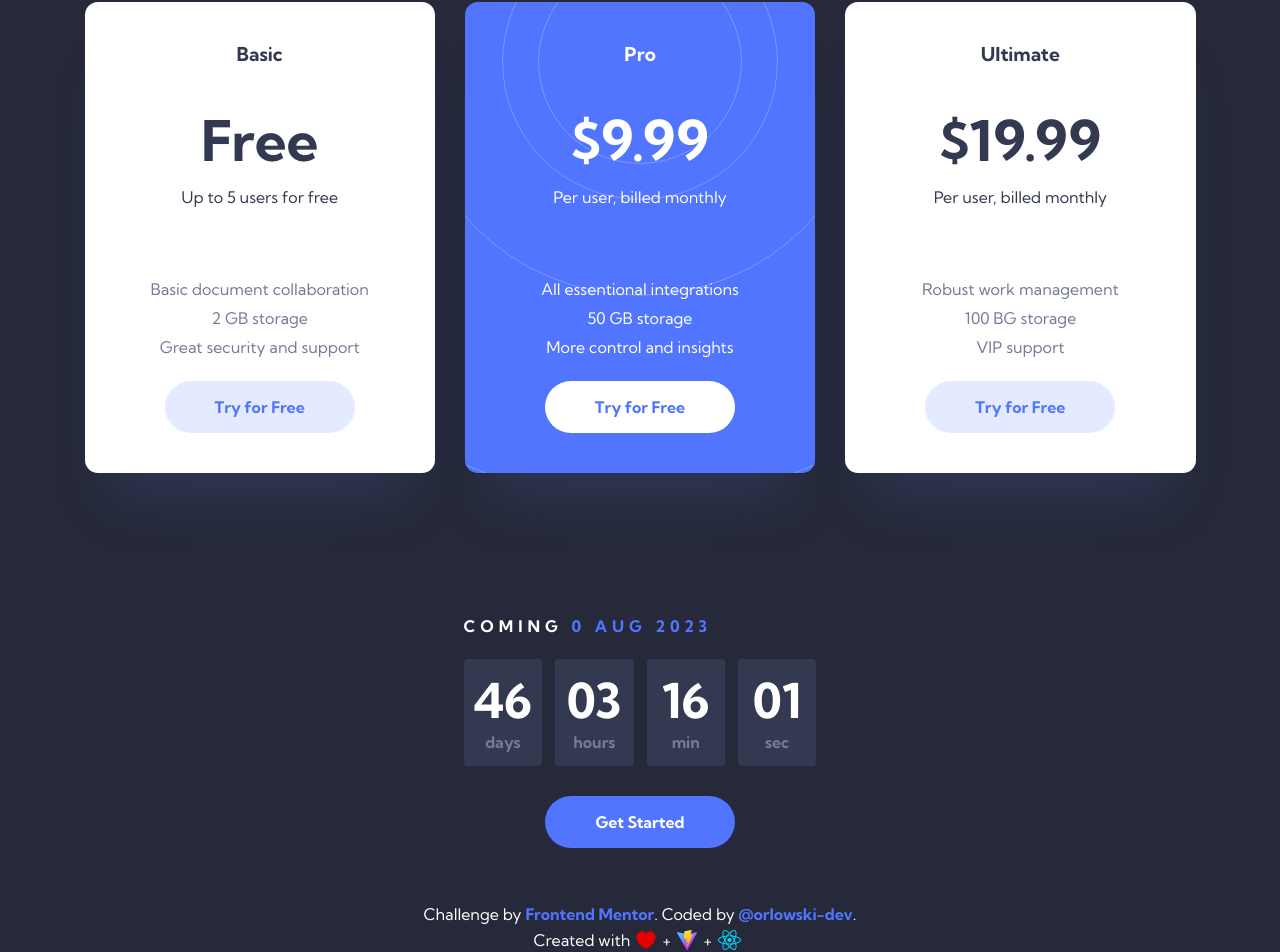
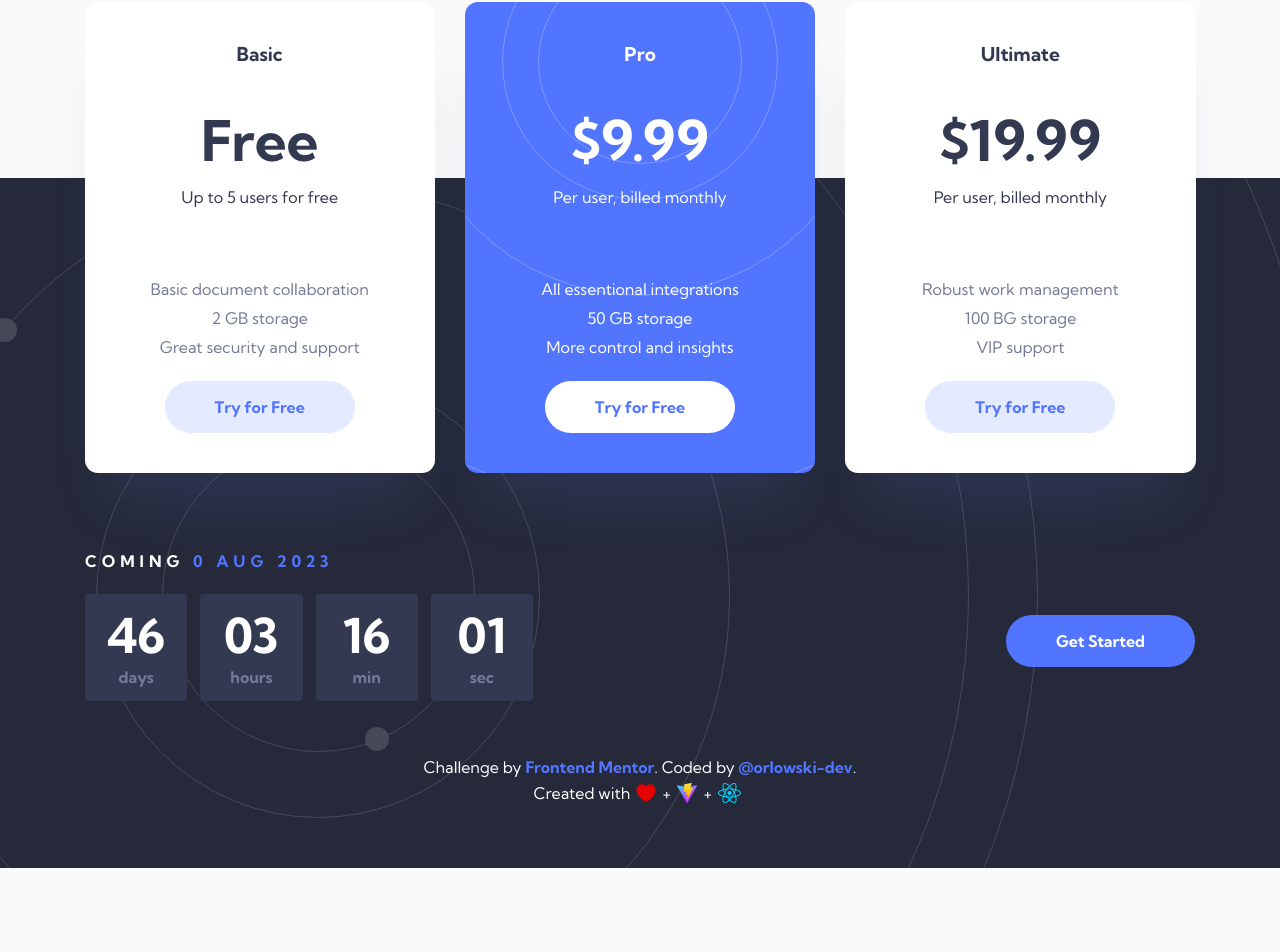
Before and after one commit to orlowski-dev/fm-officelite-coming-soon, a React (Vite) app: page / in a window 1280 px wide. Shown: the part 901-1853 px from the top of the page. After the commit the page ends 1769 px from the top, so only its background shows below. Built offline with nearby package versions, Linux system fonts and the light colour scheme.

Commit message:
05.1 - Updated FooterHome and Button component

```diff
--- a/src/components/Button.jsx
+++ b/src/components/Button.jsx
@@ -13,7 +13,7 @@ Button.propTypes = {
     role: PropTypes.string,
     linkTo: PropTypes.string,
     content: PropTypes.string,
-    isLink: PropTypes.string
+    isLink: PropTypes.bool
 }
 
 
--- a/src/components/Countdown.scss
+++ b/src/components/Countdown.scss
@@ -1,4 +1,6 @@
 .countdown-component {
+
+    max-width: 448px;
 
     &.light {
         h2 {
--- a/src/components/FooterHome.scss
+++ b/src/components/FooterHome.scss
@@ -9,6 +9,10 @@
         max-width: 448px;
         margin: 0 auto;
 
+        .countdown-component {
+            width: 100%;
+        }
+
         .button-area {
             margin-top: 30px;
         }
@@ -18,10 +22,14 @@
         position: absolute;
         width: 100%;
         background-color: var(--dark-2);
-        height: 1240px;
+        height: 1260px;
         bottom: 0;
         left: 0;
         z-index: -1;
+        background-image: url('../assets/home/bg-pattern-footer.svg');
+        background-size: 1202px;
+        background-repeat: no-repeat;
+        background-position: top 80px center;
     }
 
     .attribution-section {
@@ -61,17 +69,23 @@
 }
 
 @media screen and (min-width: 768px) {
-    footer {
+    .footer-home-component {
         .bg {
-            height: 1010px;
+            height: 1000px;
+            background-position: top 140px center;
         }
     }
 }
 
 @media screen and (min-width: 1110px) {
-    footer {
+
+    .footer-home-component {
+        padding: 39px;
+
         .bg {
-            height: 700px;
+            height: 690px;
+            background-size: 2036px;
+            background-position: top -600px left -700px;
         }
 
         .countdown-section {
```
